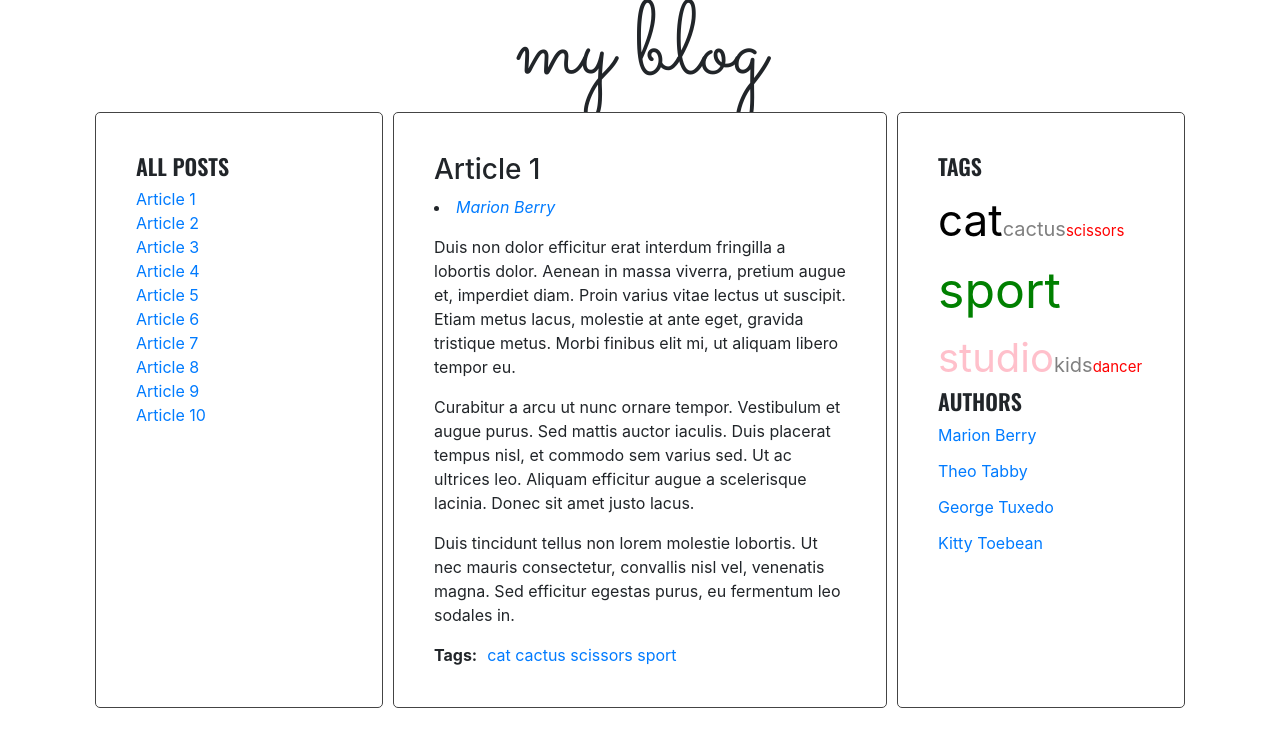
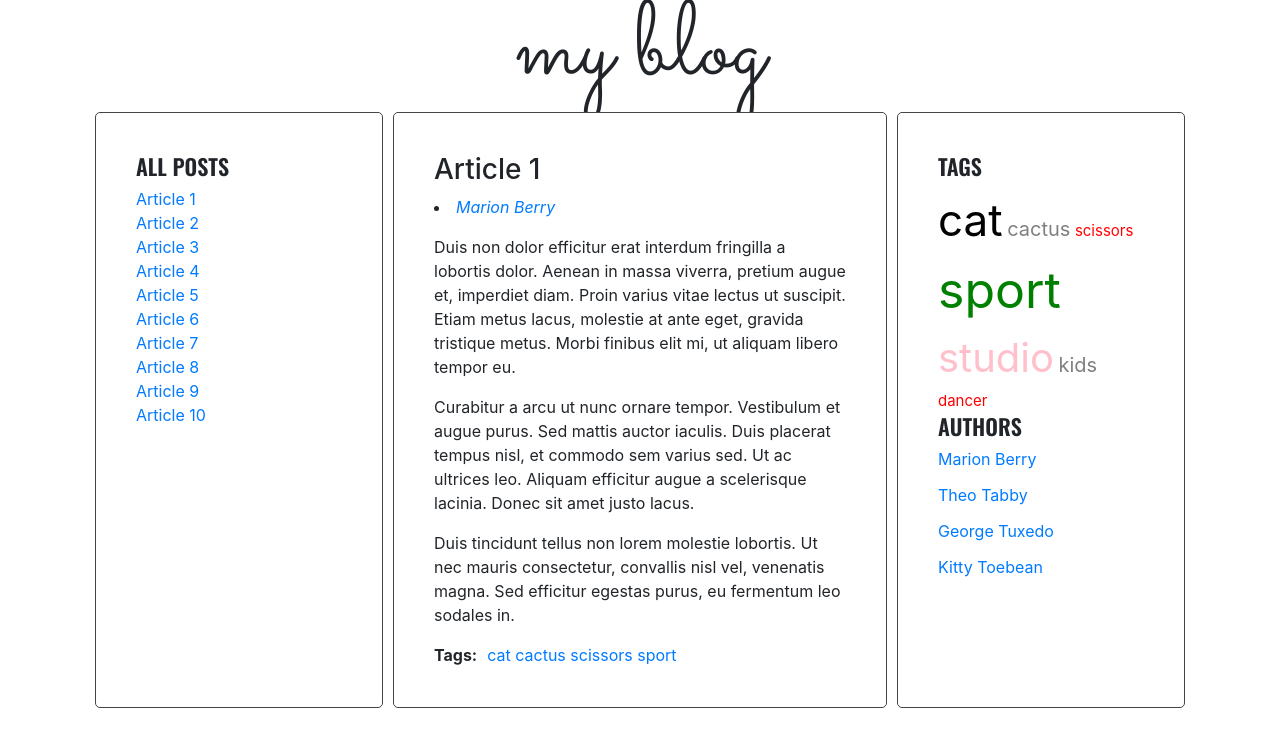
Before and after one commit to kacperkoza34/blog, a website: page index.html in a window 1280 px wide. Drawn offline with nearby package versions, Linux system fonts and the light colour scheme.

Commit message:
Add handelbars tags list and authors list

```diff
--- a/index.html
+++ b/index.html
@@ -192,9 +192,19 @@
         <aside class="sidebar">
           <h2 class="section-title">Tags</h2>
           <ul class="list tags" id="list-tags">
+						<script id="template-tag-cloud-link" type="text/x-handlebars-template">
+						  {{#each tags}}
+						  <a href='#tag-{{tag}}'><li class='{{className}}'>{{ tag }}</li></a>
+						  {{/each}}
+						</script>
           </ul>
           <h2 class="section-title">Authors</h2>
           <ul class="list authors">
+						<script id="template-authors-names" type="text/x-handlebars-template">
+						  {{#each authors}}
+							<li><a href="#tag-{{tag}}"><span>{{ tag }}</span></a></li>
+						  {{/each}}
+						</script>
           </ul>
         </aside>
       </main>
@@ -202,12 +212,14 @@
   </div>
   <script id="template-article-link" type="text/x-handlebars-template">
   <li><a href="#{{ id }}"><span>{{ title }}</span></a></li>
-</script>
+	</script>
 
 	<script src="js/functions.js"></script>
   <script src="https://cdnjs.cloudflare.com/ajax/libs/handlebars.js/4.1.0/handlebars.min.js"></script>
 	<script src="js/script.js"></script>
   <script src="https://code.jquery.com/jquery-3.2.1.slim.min.js" integrity="sha384-KJ3o2DKtIkvYIK3UENzmM7KCkRr/rE9/Qpg6aAZGJwFDMVNA/GpGFF93hXpG5KkN" crossorigin="anonymous"></script>
   <script src="https://maxcdn.bootstrapcdn.com/bootstrap/4.0.0/js/bootstrap.min.js" integrity="sha384-JZR6Spejh4U02d8jOt6vLEHfe/JQGiRRSQQxSfFWpi1MquVdAyjUar5+76PVCmYl" crossorigin="anonymous"></script>
+	<script src="https://cdnjs.cloudflare.com/ajax/libs/handlebars.js/4.1.0/handlebars.min.js"></script>
+	<script src="js/script.js"></script>
 </body>
 </html>
--- a/js/script.js
+++ b/js/script.js
@@ -1,12 +1,13 @@
 'use strict';
 const templates = {
-  articleLink: Handlebars.compile(document.querySelector('#template-article-link').innerHTML)
+  articleLink: Handlebars.compile(document.querySelector('#template-article-link').innerHTML),
+  tagCloudLink: Handlebars.compile(document.querySelector('#template-tag-cloud-link').innerHTML),
+  authorName: Handlebars.compile(document.querySelector('#template-authors-names').innerHTML)
 };
 
 const titleClickHandler = function(event){
   event.preventDefault();
   const clickedElement = this;
-  console.log('Link was clicked!');
   const activeLinks = document.querySelectorAll('.titles a.active');
   for(let activeLink of activeLinks){
     activeLink.classList.remove('active');
@@ -24,7 +25,7 @@ const optArticleSelector = '.post',
   optTitleSelector = '.post-title',
   optTitleListSelector = '.titles',
   optArticleTagsSelector = '.post-tags .list',
-  optAuthorsListSelector = '.authors ul',
+  optAuthorsListSelector = '.authors',
   optCloudClassCount = '5',
   optCloudClassPrefix = "tag-size-";
 
@@ -32,7 +33,6 @@ function generateTitleLinks(customSelector = ''){
   const titleList = document.querySelector(optTitleListSelector);
   titleList.innerHTML = '';
   let html = '';
-  console.log(customSelector);
   const articles = document.querySelectorAll(optArticleSelector + customSelector);
   for( let article of articles) {
     const articleId = article.getAttribute('id');
@@ -80,7 +80,7 @@ function calculateTagClass(count, params){
 
 function generateTags(){
   const allTags = {};
-  let allTagsHTML = '';
+  const allTagsData = {tags: []};
   const articles = document.querySelectorAll(optArticleSelector);
   for( let article of articles) {
     const tagList = article.querySelector(optArticleTagsSelector);
@@ -95,6 +95,7 @@ function generateTags(){
         allTags[tag]++;
       }
       const linkHTMLData = {id:'tag-' + tag, title: tag};
+      //console.log(linkHTMLData);
       const linkHTML = templates.articleLink(linkHTMLData);
       html = html + ' ' + linkHTML;
     }
@@ -104,9 +105,13 @@ function generateTags(){
   const tagsParams = calculateTagsParams(allTags);
   const tagList = document.querySelector('.tags');
   for(let tag in allTags){
-    allTagsHTML += '<li><a class=" ' + calculateTagClass(allTags[tag], tagsParams) +   ' " href="#tag-' + tag + '">' +  tag + '</a></li>';
+    allTagsData.tags.push({
+      tag: tag,
+      count: allTags[tag],
+      className: calculateTagClass(allTags[tag], tagsParams)
+    });
   }
-  tagList.innerHTML = allTagsHTML;
+  tagList.innerHTML = templates.tagCloudLink(allTagsData);
 }
 generateTags();
 
@@ -155,8 +160,10 @@ function generateAuthors(){
 generateAuthors();
 
 function generateAuthorsList(){
-  const authorList = { };
+  const authorList = {};
+  const allAuthors = { authors: []};
   const authorsNames = document.querySelectorAll('article');
+  const authorsList = document.querySelector(optAuthorsListSelector);
   let html = '';
   for(let author of authorsNames){
     const authorName = author.getAttribute('data-author');
@@ -164,10 +171,15 @@ function generateAuthorsList(){
       authorList[authorName] = true;
       const linkHTMLData = { id: 'tag-' + authorName, title: authorName };
       const linkHTML = templates.articleLink(linkHTMLData);
-      html = html + ' ' + linkHTML;
     }
   }
-  document.querySelector('.authors').innerHTML = html;
+  for(let autor in authorList){
+    allAuthors.authors.push({
+      tag: autor,
+    });
+  }
+  console.log(allAuthors);
+  authorsList.innerHTML = templates.authorName(allAuthors);
 }
 generateAuthorsList();
 
@@ -177,7 +189,6 @@ function authorsListClickHandler(event){
   const author = clickedAuthor.getAttribute('href');
   const postAuthor = author.replace('#tag-', '');
   const activeAuthor = document.querySelectorAll('.authors .active')
-  console.log('akjbkb');
   for (let links of activeAuthor){
     links.classList.remove('active');
   }
--- a/sass/style.scss
+++ b/sass/style.scss
@@ -121,6 +121,8 @@ body {
 .tags li{
   display: inline-flex;
 }
+
+a {
   .tag-size-1{
     color: red;
     font-size: 15px;
@@ -141,3 +143,4 @@ body {
     color: green;
     font-size: 50px;
   }
+}
```
Also changed, not shown: css/style.css, 1 other file. Lines whose indentation alone changed are shown as unchanged.
